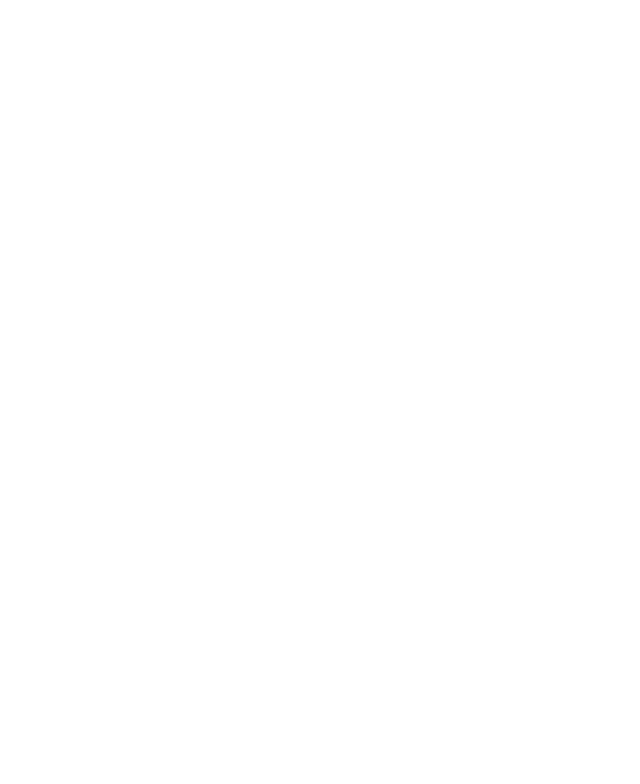
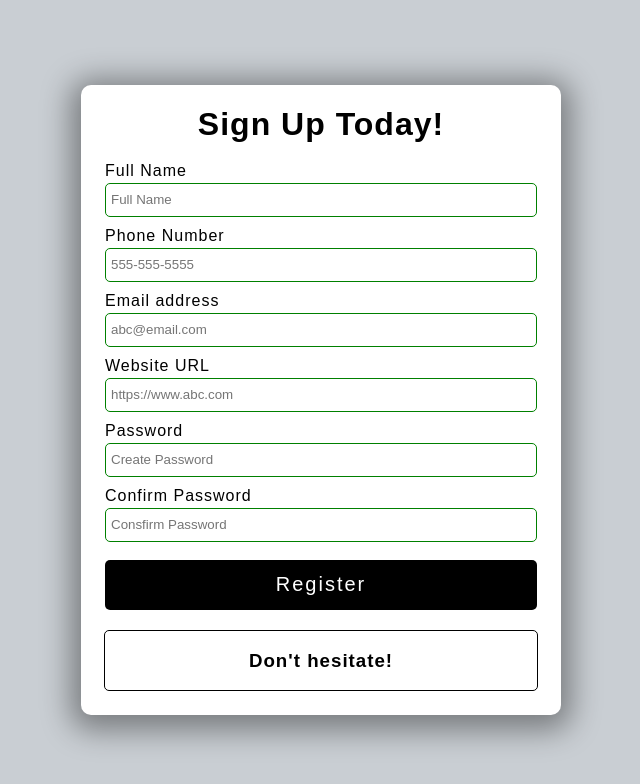
Before and after one commit to VSinha25/Form-validator, a plain HTML site: page index.html in a window 1280 px wide. Shown: the whole page, without its empty margins (319-959 px from the left). Drawn offline with Linux system fonts and the light colour scheme; a web font is replaced by a local one.

Commit message:
layout mods done

```diff
--- a/index.html
+++ b/index.html
@@ -3,12 +3,53 @@
 <head>
     <meta charset="UTF-8">
     <meta name="viewport" content="width=device-width, initial-scale=1.0">
-    <title>Template</title>
+    <title>Form Validation</title>
     <link rel="stylesheet" href="style.css">
     <link rel="icon" href="favicon.ico">
-    <script src="https://kit.fontawesome.com/a9e0e8c66e.js" crossorigin="anonymous"></script>
+    <!-- <script src="https://kit.fontawesome.com/a9e0e8c66e.js" crossorigin="anonymous"></script> -->
 </head>
 <body>
+    <div class="container">
+        <h1>Sign Up Today!</h1>
+        <!-- Form -->
+        <form id="from">
+            <!-- Full Name -->
+             <div class="form-group">
+                <label for="name">Full Name</label>
+                <input type="text" id="name" placeholder="Full Name">
+             </div>
+             <!-- Phone Number -->
+             <div class="form-group">
+                <label for="phone">Phone Number</label>
+                <input type="tel" id="phone" placeholder="555-555-5555">
+             </div>
+             <!-- Email address -->
+             <div class="form-group">
+                <label for="email">Email address</label>
+                <input type="email" id="email" placeholder="abc@email.com">
+             </div>
+             <!-- Website URL -->
+             <div class="form-group">
+                <label for="website">Website URL</label>
+                <input type="url" id="website" placeholder="https://www.abc.com">
+             </div>
+             <!-- Password-->
+             <div class="form-group">
+                <label for="password1">Password</label>
+                <input type="password" id="password1" placeholder="Create Password">
+             </div>
+             <!-- Confirm Password -->
+             <div class="form-group">
+                <label for="password2">Confirm Password</label>
+                <input type="text" id="password2" placeholder="Consfirm Password">
+             </div>
+             <button type="submit">Register</button>
+        </form>
+        <!-- Error/Success -->
+         <div class="message-container">
+            <h3 id="message">Don't hesitate!</h3>
+         </div>
+    </div>
     <!-- Script -->
     <script src="script.js"></script>
 </body>
--- a/style.css
+++ b/style.css
@@ -1,3 +1,5 @@
+@import url('https://fonts.googleapis.com/css2?family=SUSE&display=swap');
+
 html{
     box-sizing: border-box;
 }
@@ -5,4 +7,88 @@ html{
 body{
     margin: 0;
     min-height: 100vh;
+    font-family: SUSE, sans-serif;
+    letter-spacing: 1px;
+    display: flex;
+    align-items: center;
+    justify-content: center;
+    background: #c9ced3;
 }
+
+.container {
+    width: 480px;
+    height: 630px;
+    background: white;
+    display: flex;
+    flex-direction: column;
+    align-items: center;
+    border-radius: 10px;
+    box-shadow: 0 5px 30px 10px rgba(0, 0, 0, 0.4);
+}
+
+/* Form */
+
+form {
+    width: 90%;
+}
+
+.form-group {
+    height: 65px;
+}
+
+label {
+    position: relative;
+    bottom: 3px;
+}
+
+input {
+    width: 100%;
+    height: 34px;
+    padding: 5px;
+    border: 1px solid black;
+    border-radius: 5px;
+    outline: none;
+    box-sizing: border-box;
+    transition: all 0.3s;
+}
+
+input:valid {
+    border: 1px solid green;
+}
+
+input:invalid {
+    border: 1px solid red;
+}
+
+button {
+    cursor: pointer;
+    color: white;
+    background: black;
+    border: none;
+    border-radius: 5px;
+    height: 50px;
+    width: 100%;
+    font-family: SUSE, sans-serif;
+    font-size: 20px;
+    letter-spacing: 2px;
+    margin-top: 5px;
+}
+
+button:hover {
+    filter: brightness(200%);
+    background: rgb(15, 15, 15);
+}
+
+button:focus {
+    outline: none;
+}
+
+.message-container {
+    border: 1px solid black;
+    border-radius: 5px;
+    width: 90%;
+    margin-top: 20px;
+    display: flex;
+    justify-content: center;
+    color: black;
+}
```
